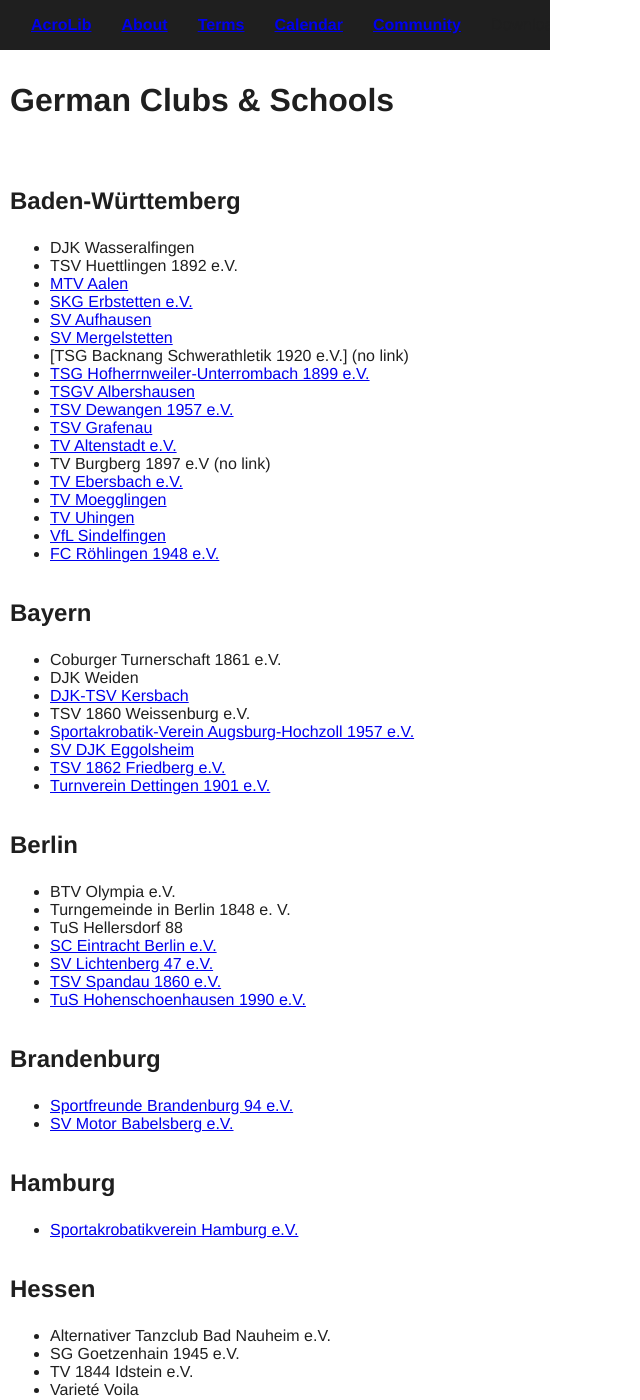
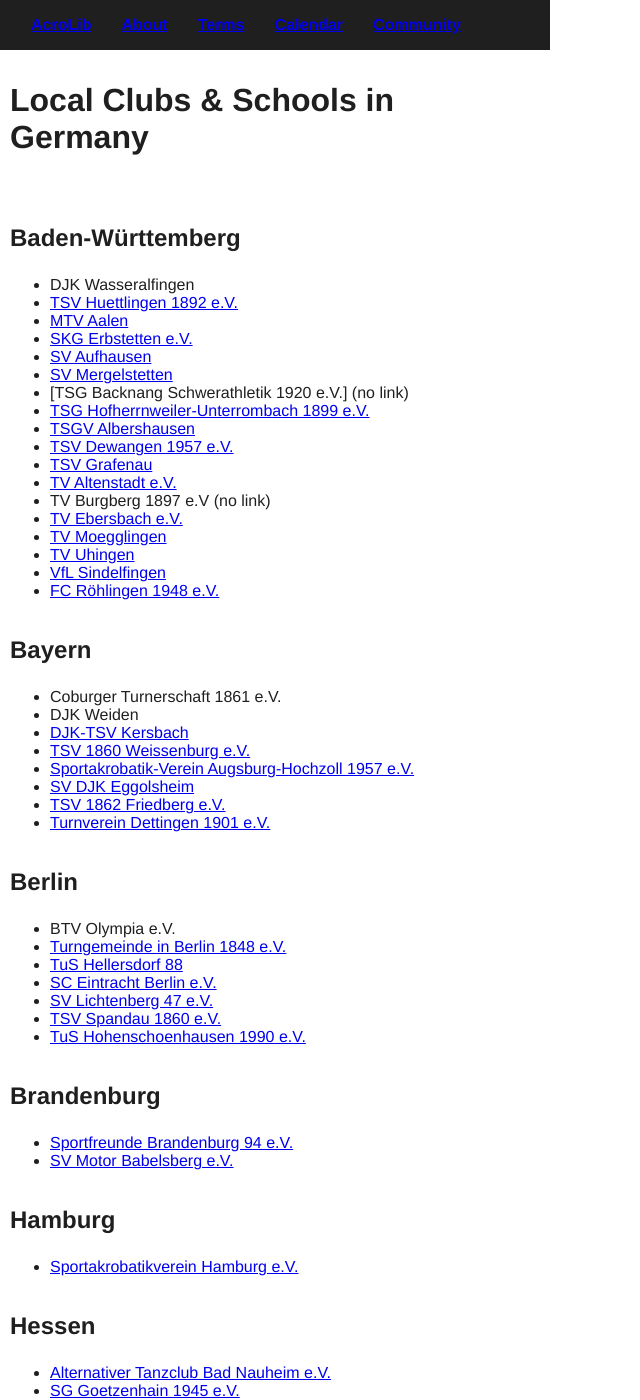
Before and after one commit to floshin/acrolib, a Jekyll site: the page built from local/germany.md, in a window 1280 px wide and 1400 px high. Shown: the whole window, without its empty margins (0-640 px from the left). Built offline with Jekyll 4.4.1, drawn with Linux system fonts in a browser that asks for light colours; our own code applies the rules of GitHub Pages for plain Markdown files; some of the changed lines change nothing that is shown; some of the changed text lies outside the part shown.

Commit message:
Update germany.md

```diff
--- a/local/germany.md
+++ b/local/germany.md
@@ -1,9 +1,9 @@
-# German Clubs & Schools
+# Local Clubs & Schools in Germany
 
 ## Baden-Württemberg
 
 * DJK Wasseralfingen
-* TSV Huettlingen 1892 e.V.
+* [TSV Huettlingen 1892 e.V.](http://www.tsv-huettlingen.de/)
 * [MTV Aalen](http://www.mtv-aalen.de)
 * [SKG Erbstetten e.V.](http://www.skg-erbstetten.de)
 * [SV Aufhausen](http://www.sv-aufhausen.de)
@@ -27,7 +27,7 @@
 * Coburger Turnerschaft 1861 e.V.
 * DJK Weiden
 * [DJK-TSV Kersbach](http://www.djk-kersbach.de/)
-* TSV 1860 Weissenburg e.V.
+* [TSV 1860 Weissenburg e.V.](http://www.tsv1860weissenburg.de/)
 * [Sportakrobatik-Verein Augsburg-Hochzoll 1957 e.V.](http://www.sportakrobatik-augsburg.de)
 * [SV DJK Eggolsheim](http://www.sportakrobatik-kersbach.jimdo.com/)
 * [TSV 1862 Friedberg e.V.](http://www.tsv-friedberg.de/)
@@ -37,8 +37,8 @@
 ## Berlin
 
 * BTV Olympia e.V.
-* Turngemeinde in Berlin 1848 e. V.
-* TuS Hellersdorf 88
+* [Turngemeinde in Berlin 1848 e.V.](http://www.tib1848ev.de/)
+* [TuS Hellersdorf 88](http://www.tus-hellersdorf.de/)
 * [SC Eintracht Berlin e.V.](http://www.akrobatiksternchen.de)
 * [SV Lichtenberg 47 e.V.](http://www.lichtenberg47.de)
 * [TSV Spandau 1860 e.V.](http://www.tsv-spandau-1860.de/)
@@ -58,10 +58,10 @@
 
 ## Hessen
 
-* Alternativer Tanzclub Bad Nauheim e.V.
-* SG Goetzenhain 1945 e.V.
-* TV 1844 Idstein e.V.
-* Varieté Voila
+* [Alternativer Tanzclub Bad Nauheim e.V.](http://www.alternativer-tanzclub.de/)
+* [SG Goetzenhain 1945 e.V.](http://www.sggoetzenhain.de/)
+* [TV 1844 Idstein e.V.](http://www.sportakro.de/)
+* [Varieté Voila](http://www.varietevoila.de/)
 * [KSV Baunatal e.V.](http://www.sportakrobatik.ksv-baunatal.de)
 * [KSV Weiher 1969 e.V.](http://www.ksv-weiher.com)
 * [Sportgemeinschaft Arheilgen 1876/1945 e.V.](http://sg-arheilgen.de)
@@ -77,7 +77,7 @@
 
 ## Mecklenburg-Vorpommern
 
-* TAV Selmsdorf 2000 e.V.
+* [TAV Selmsdorf 2000 e.V.](http://www.selmsdorf-live.de/)
 * [TSG Wismar e.V.](http://www.tsg-wismar.de/)
 * [TSV Empor Goehren e.V.](http://www.sportakrobatik-ruegen.de/)
 * [VfL Schwerin e.V.](http://www.vfl-schwerin.de/)
@@ -86,6 +86,8 @@
 
 ## Niedersachsen
 
+* [TSR Olympia](http://www.tsr-ts-whv.de/)
+* [VfL Weisse Elf Nordhorn 1919 e.V.](http://www.vfl-weisse-elf.de/)
 * [KTV Lingen e.V. / TV-Jahn Rheine e.V.](http://www.ktv-lingen.jimdo.com)
 * [MTV Ilten von 1896 e.V.](http://www.mtv-ilten.de)
 * [SG Schwarz-Weiß Oldenburg](http://www.sportakrobatik-oldenburg.de)
@@ -118,7 +120,6 @@
 * [TV 1867 Bad Sobernheim e.V.](http://www.tv1867.de/)
 
 
-
 ## Saarland
 
 * Acro Saarlouis ([TV 1879 Saarlouis-Roden]((http://www.tv1879roden.de/))
@@ -129,10 +130,10 @@
 ## Sachsen
 
 * BC Eintracht Leipzig 02 e.V.
-* SC Riesa
-* AC Ottendorf-Okrilla e.V.
-* AC Taucha e.V.
-* Akrobatik-Team Niesky e.V.
+* [SC Riesa](http://www.sc-riesa.de/)
+* [AC Ottendorf-Okrilla e.V.](http://www.aco-sportakrobatik.de/)
+* [AC Taucha e.V.](http://www.sportakrobatik-taucha.de/)
+* [Akrobatik-Team Niesky e.V.](https://www.facebook.com/akrobatikteamniesky)
 * [Doebelner SC 02/90 e.V.](http://www.doebelner-sc.de/)
 * [Krostitzer Sportverein e.V.](http://www.krostitzer-akrobaten.de)
 * [LSV Suedwest Leipzig](http://www.lsvsw.de)
@@ -161,7 +162,7 @@
 
 ## Thüringen
 
-* SAC Suhl e.V.
+* [SAC Suhl e.V.](http://www.sac-suhl.de/)
 * [Moebisburger SV](http://www.akro-moebisburg.de)
 * [MTV 1860 Erfurt e.V.](https://mtverfurt.de/akrobatik/)
 * [SV Concordia Erfurt e.V.](http://www.sv-concordia.de)
```
